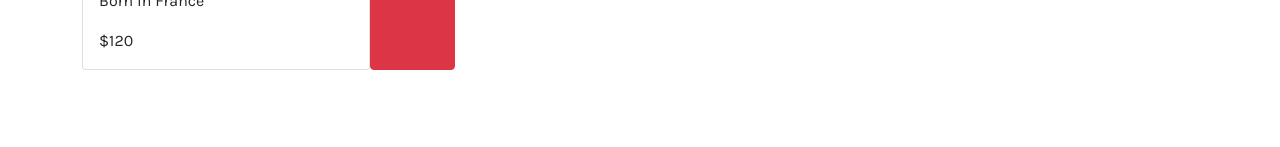
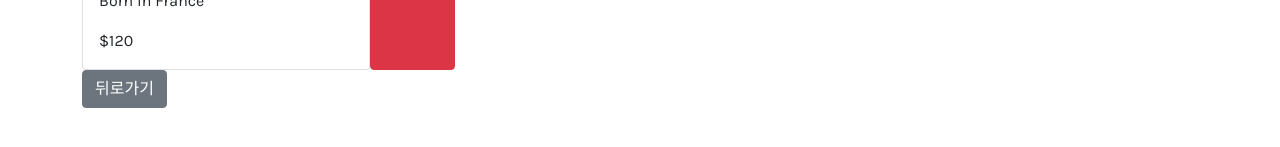
Before and after one commit to ksj0818/shop, a React (Create React App) app: page /detail/0 in a window 1280 px wide. Shown: the part 331-478 px from the top of the page. Built offline with nearby package versions, Linux system fonts and the light colour scheme.

Commit message:
useHistory 기능 추가

```diff
--- a/src/js/Detail.js
+++ b/src/js/Detail.js
@@ -1,9 +1,10 @@
 import React from "react";
 import { Card, Button } from "react-bootstrap";
-import { useParams } from "react-router-dom";
+import { useParams, useHistory } from "react-router-dom";
 
 function Detail(props) {
-  let { id } = useParams();
+  let { id } = useParams(); // 사용자가 입력한 URL파라미터들 담겨있음
+  let history = useHistory();
   let index = id;
   index++;
 
@@ -24,6 +25,15 @@ function Detail(props) {
         </Card>
         <Button variant="danger">구매하기</Button>
       </section>
+      <Button
+        onClick={() => {
+          // history.goBack(); // 이전 페이지로 이동
+          history.push("/"); // push()를 이용해서 이동 가능
+        }}
+        variant="secondary"
+      >
+        뒤로가기
+      </Button>
     </div>
   );
 }
```
